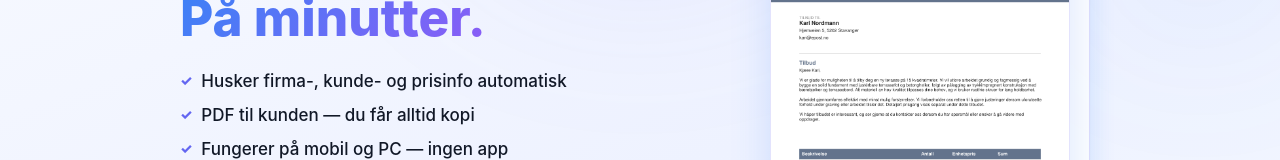
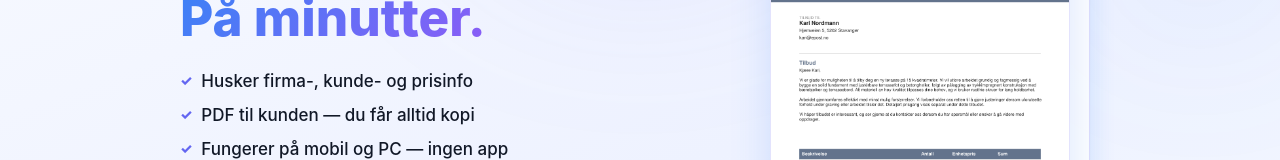
Before and after one commit to anderslura/Prismal, a React (Vite) app: page / in a window 1280 px wide. Shown: the part 258-418 px from the top of the page. Built offline with nearby package versions, Linux system fonts and the light colour scheme.

Commit message:
Fjern badge; omstrukturer hero-punkter; mer space under overskrift

```diff
--- a/src/components/Landingsside.jsx
+++ b/src/components/Landingsside.jsx
@@ -255,7 +255,7 @@ export default function Landingsside({ onStart, onRegistrer }) {
                 <span className="l2-tittel-grad">På minutter.</span>
               </h1>
               <ul className="l2-punkter l2-punkter-hero">
-                <li>Husker firma-, kunde- og prisinfo automatisk</li>
+                <li>Husker firma-, kunde- og prisinfo</li>
                 <li>PDF til kunden — du får alltid kopi</li>
                 <li>Fungerer på mobil og PC — ingen app</li>
                 <li>Skriv stikkord — AI formulerer og rettskriver</li>
```
